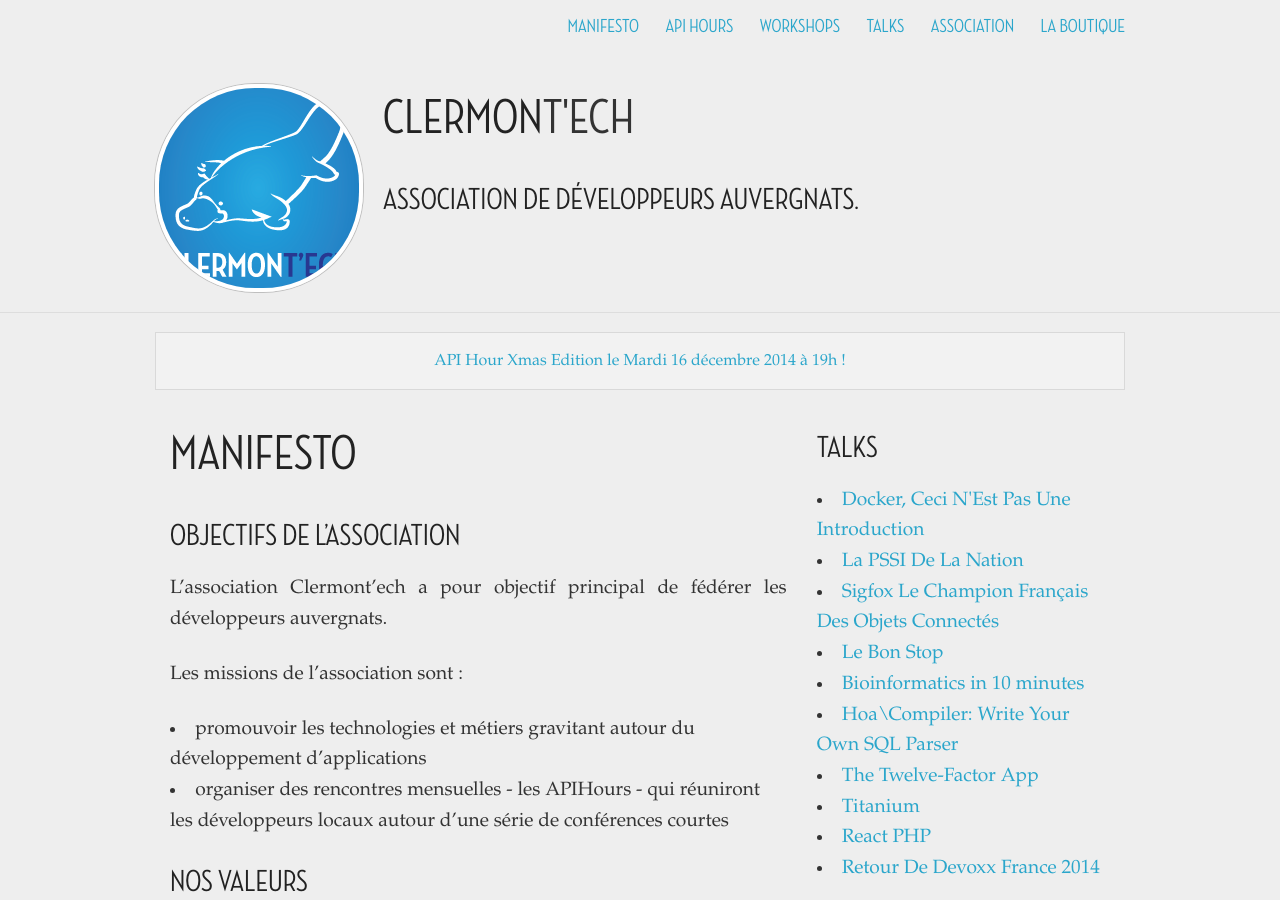
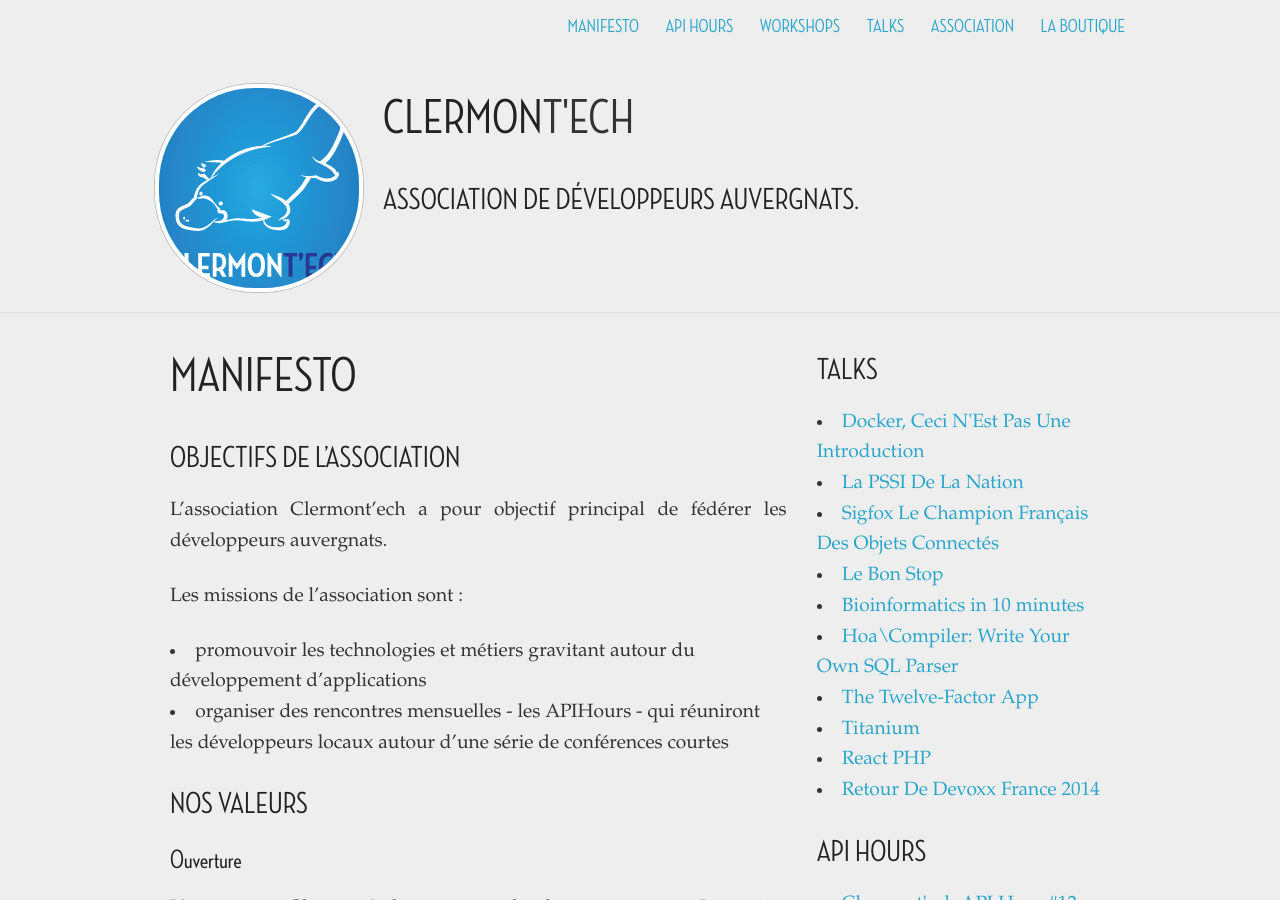
Before and after one commit to clermontech/clermontech.github.com, a Jekyll site: the page built from index.md, in a window 1280 px wide and 900 px high. Built offline with Jekyll 4.4.1, drawn with Linux system fonts in a browser that asks for light colours; Markdown is read by kramdown in place of the engine named in the settings.

```diff
--- a/_config.yml
+++ b/_config.yml
@@ -6,7 +6,3 @@ flickr_id: 96523012@N07
 markdown: redcarpet
 redcarpet:
     extensions: ["strikethrough"]
-
-announcement:
-    href: /api-hours/api-hour-12.html
-    message: "API Hour Xmas Edition le Mardi 16 décembre 2014 à 19h !"
```
